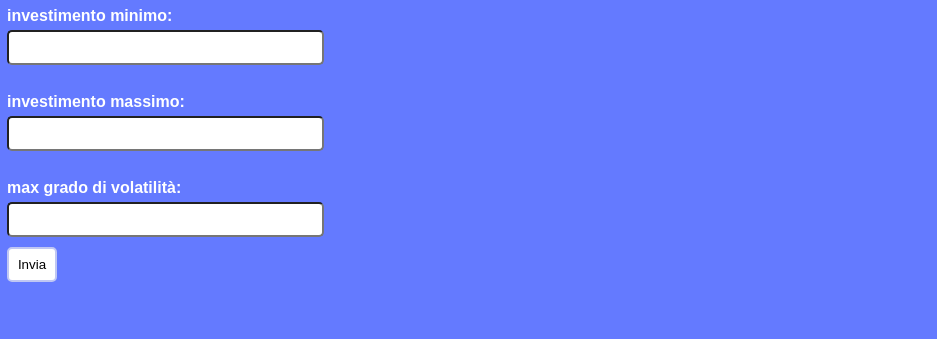
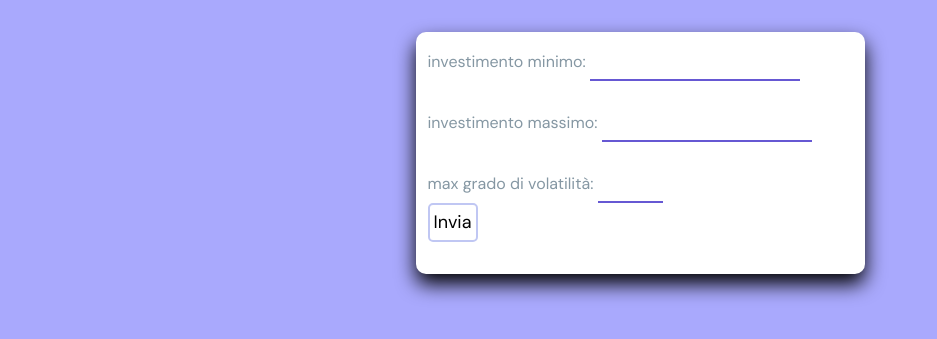
Before and after one commit to jessvzz/AI-final-project, a Flask app: page / in a window 1280 px wide. Shown: the top 339 px of the page, without its empty margins (0-937 px from the left). Run offline with Flask 3, Linux system fonts and the light colour scheme.

Commit message:
css'd index.html

```diff
--- a/templates/index.html
+++ b/templates/index.html
@@ -5,27 +5,40 @@
     <meta name="viewport" content="width=device-width, initial-scale=1.0">
     <title>Results</title>
     <style>
+
+        @import url('https://fonts.googleapis.com/css2?family=DM+Sans:wght@400;500;700&display=swap');
+
+
         body {
-            font-family: Arial, sans-serif;
-            background-color: #647aff;
-            color: #fff;
-            margin: 2px;
-            padding: 5px;
-            justify-content: center;
+            font-family: "DM Sans", sans-serif;
+            line-height: 1.5;
+            background-color: #a9a9fd;
+            padding: 0 2rem;
         }
 
-        .container {
-            max-width: 800px;
-            margin: 20px auto;
-            padding: 20px;
-            background-color: #fff;
-            border-radius: 5px;
-            box-shadow: 0 0 10px rgba(0, 0, 0, 0.1);
-            justify-content: center;
+        .card {
+            margin: 2rem auto;
+            display: flex;
+            flex-direction: column;
+            width: 100%;
+            max-width: 425px;
+            background-color: #FFF;
+            border-radius: 10px;
+            box-shadow: 0 10px 20px 0;
+            padding: .75rem;
         }
 
+
+
         h1 {
-            color: #007bff;
+            position: absolute;
+            left: 10%;
+            top: 15%;
+            right: 10%;
+            font-size: 1.75rem;
+            font-weight: 700;
+            color: #735400;
+            line-height: 1.222;
         }
 
         pre {
@@ -37,22 +50,26 @@
         }
 
         label {
-            display: block;
-            margin-bottom: 5px;
-            font-weight: bold;
+            color: #8597a3;
+
         }
 
         input {
-            width: 25%;
-            padding: 8px;
-            margin-bottom: 10px;
-            box-sizing: border-box;
-            border-radius: 5px;
+            border: 0;
+            z-index: 1;
+            background-color: transparent;
+            border-bottom: 2px solid #eee;
+            border-bottom-color: #6658d3;
+            font: inherit;
+            font-size: 1.125rem;
+            padding: .25rem 0;
+
         }
 
        input[type="submit"] {
            width: 50px;
            background-color: white;
+           border-radius: 5px;
            color: black;
            border: 2px solid #c0c7f3;
            transition-duration: 0.4s;
@@ -70,6 +87,7 @@
 </head>
 <body>
     <div>
+        <div class="card">
         <form action="{{ url_for('handle_data') }}" method="post" enctype="multipart/form-data">
             <label for="min_inv">investimento minimo:</label>
             <input type="number"  name='min_inv' min="0" value="{{ min_inv }}"><br><br>
@@ -81,6 +99,7 @@
 
             <input type="submit" value="Invia">
         </form>
+        </div>
     </div>
 </body>
 </html>
```
